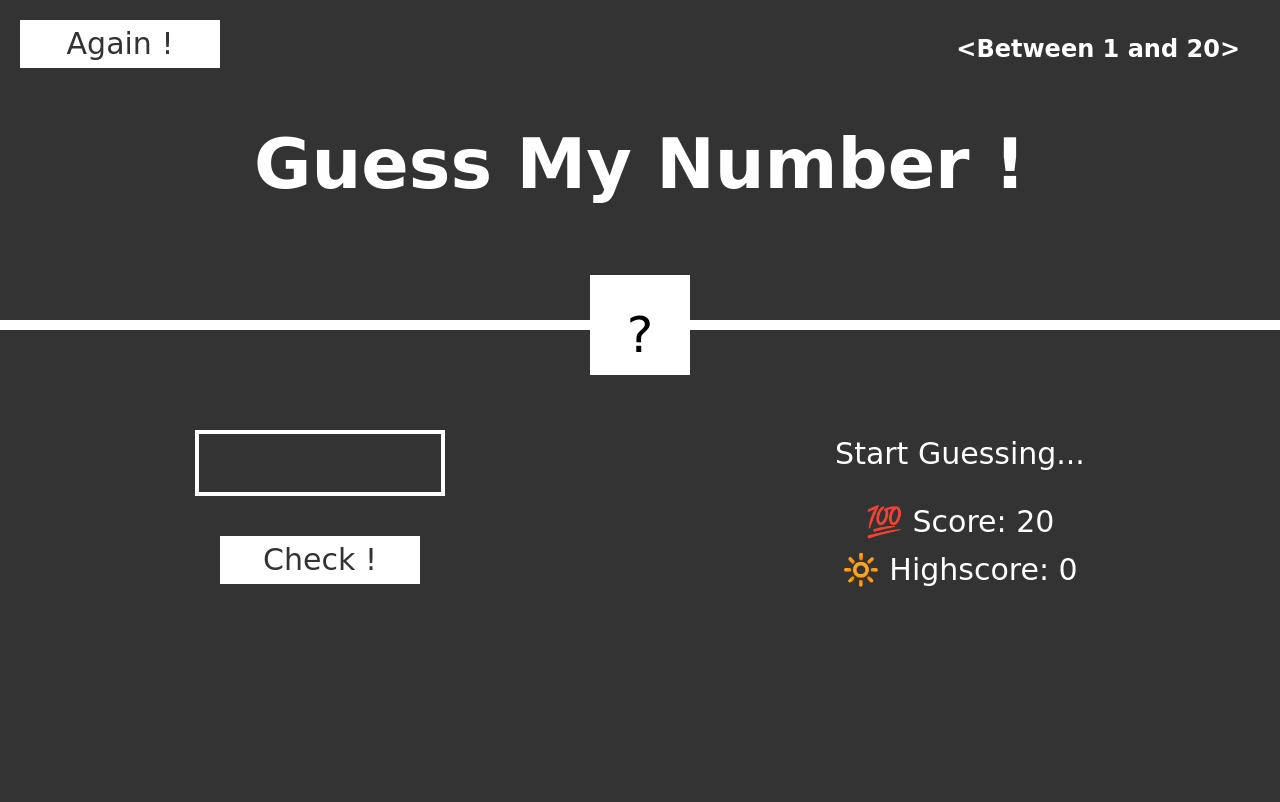
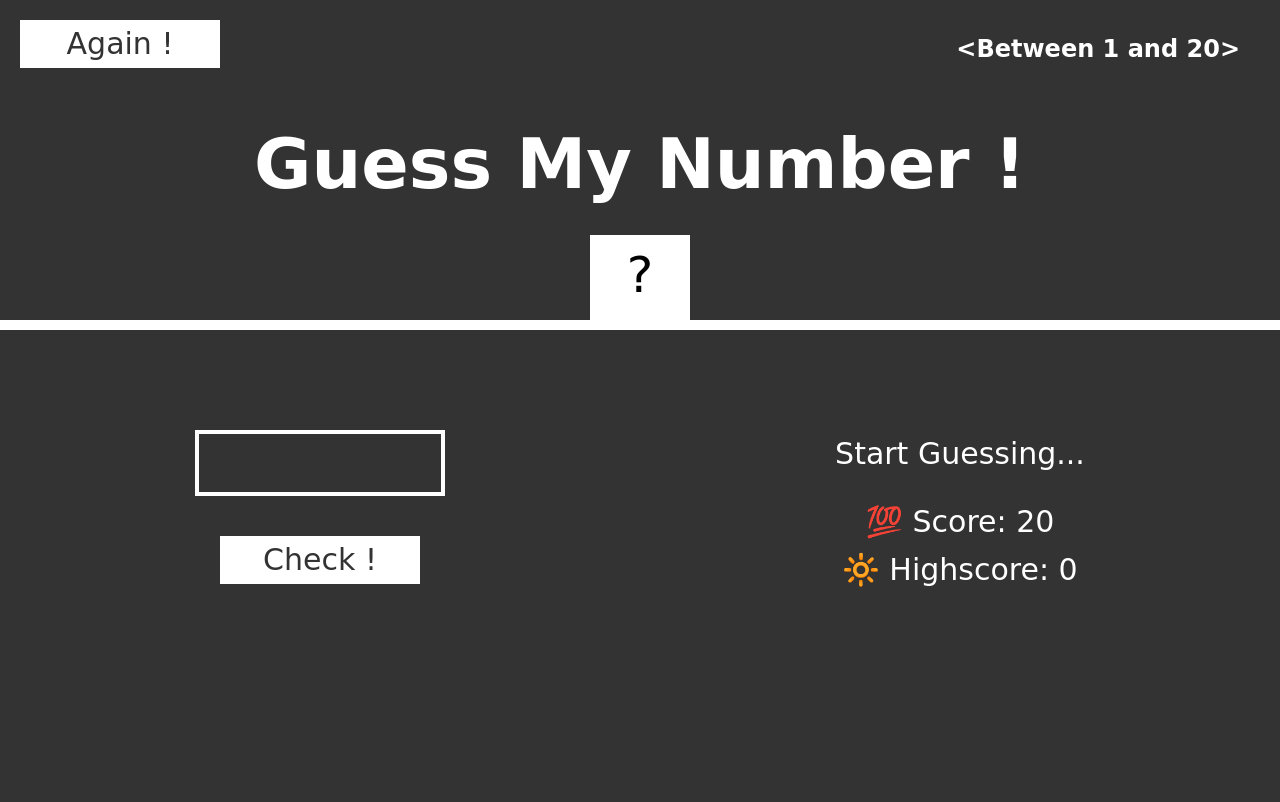
Before and after one commit to Ani24may/ani24may.guessTheNumber.github.io, a plain HTML site: page index.html in a window 1280 px wide. Drawn offline with Linux system fonts and the light colour scheme; a web font is replaced by a local one.

Commit message:
style changed

```diff
--- a/style.css
+++ b/style.css
@@ -12,6 +12,7 @@ body {
 
   background: white;
   overflow: hidden;
+  background: white;
 }
 .btn {
   cursor: pointer;
@@ -51,6 +52,7 @@ a {
 }
 
 .header {
+  width: 100%;
   height: 40vh;
   background: #333;
 }
@@ -71,9 +73,9 @@ a {
   height: 100px;
   margin-top: 15px;
   text-align: center;
-  padding: 20px;
-  position: absolute;
-  top: 260px;
+  /* padding: 20px; */
+  /* position: absolute; */
+
   font-size: 50px;
 }
 
```
